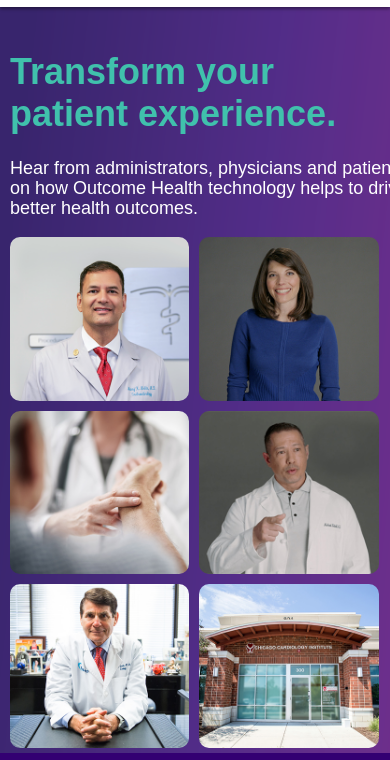
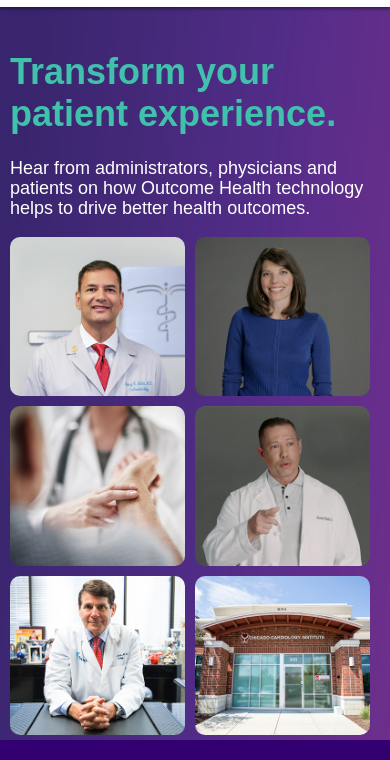
Before and after one commit to conniephu/fewdfinalproject, a plain HTML site: page finalproject_code/index.html in a window 390 px wide. Shown: the part 73-833 px from the top of the page. Drawn offline with nearby package versions, Linux system fonts and the light colour scheme; a web font is replaced by a local one.

Commit message:
FEWD Final Project Submission
What is your site? Why did you want to create this project? Explain your inspiration and help sell the idea of your website.
‘Transform your patient experience’ is the key idea for this website - a lead generation microsite for the company I work at - Outcome Health. The idea is to show the true value of benefits of the company’s products (versus just outlining what the products are).

What was the hardest part of this project for you? Describe the largest challenge you encountered
The carousel slideshow really set me back. It wasn’t working the way I wanted to and in the future I also might want to switch it to a different type of carousel.

After completion, what are you most proud of?
Figuring out mobile responsive. As a designer primarily in print, this is probably one of the biggest differences in thinking about layout so this was a great exercise in understanding best practices for mobile design.

What’s going to be in version 2.0? What will you add next?
Version 2.0 will be finishing up the home page, adding 2-3 additional pages, and making it functional for lead gen purposes (i.e. forms).
I am also working on troubleshooting the mobile version to fix a width issue, and look into the hover function (currently photos that are linked click through without the user being able to read what the hover is).

```diff
--- a/finalproject_code/Styles/main.css
+++ b/finalproject_code/Styles/main.css
@@ -35,9 +35,9 @@ main {
 
 .photo-grid img {
 	display: block;
-	height: auto;
 	max-width: 100%;
 	border-radius: 10px;
+
 }
 
 .photo-grid figure {
@@ -356,6 +356,9 @@ footer {
 	font-size: 18px;
 	color: #ffffff;
 	font-weight: 500;
+	padding-bottom: 20px;
+	display: block;
+
 }
 
 h1 {
@@ -592,7 +595,7 @@ p {
 	}
 
 	#wrapper {
-		width: 400px;
+		width: 100%;
 	}
 
 	.nav {
@@ -613,7 +616,6 @@ p {
 		margin-top: 300px;
 		height: 375px;
 	}
-
 
 	.hide {
 		display: none;
--- a/finalproject_code/index.html
+++ b/finalproject_code/index.html
@@ -3,6 +3,8 @@
 <head>
 	<meta charset="utf-8">
 	<title>Outcome Health</title>
+
+	<link rel="shortcut icon" type="image/png" href="Images/favicon.png"/>
 
 	<link rel="stylesheet" href="https://cdnjs.cloudflare.com/ajax/libs/normalize/7.0.0/normalize.css">
 
@@ -86,10 +88,6 @@
 
 	</section>
 
-	<div class="home-spacer">
-
-
-	</div>
 </main>
 </div>
 
```
Also changed, not shown: finalproject_code/mehta.html (+2 -0 lines), finalproject_code/Images/favicon.png (added), pe.html (renamed from finalproject_code/pe.html).
